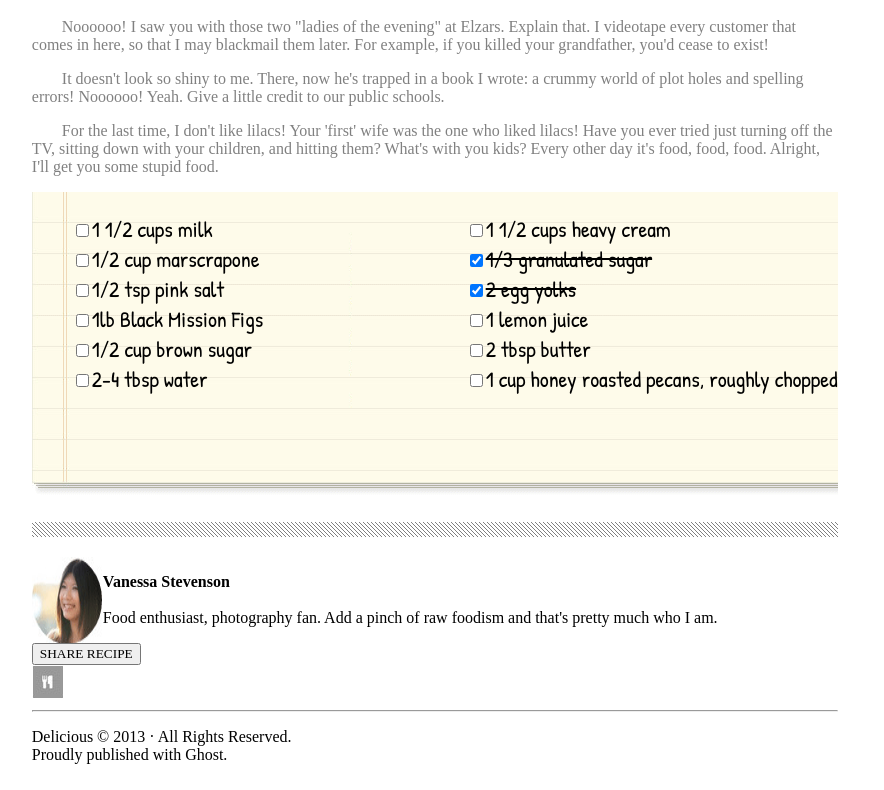
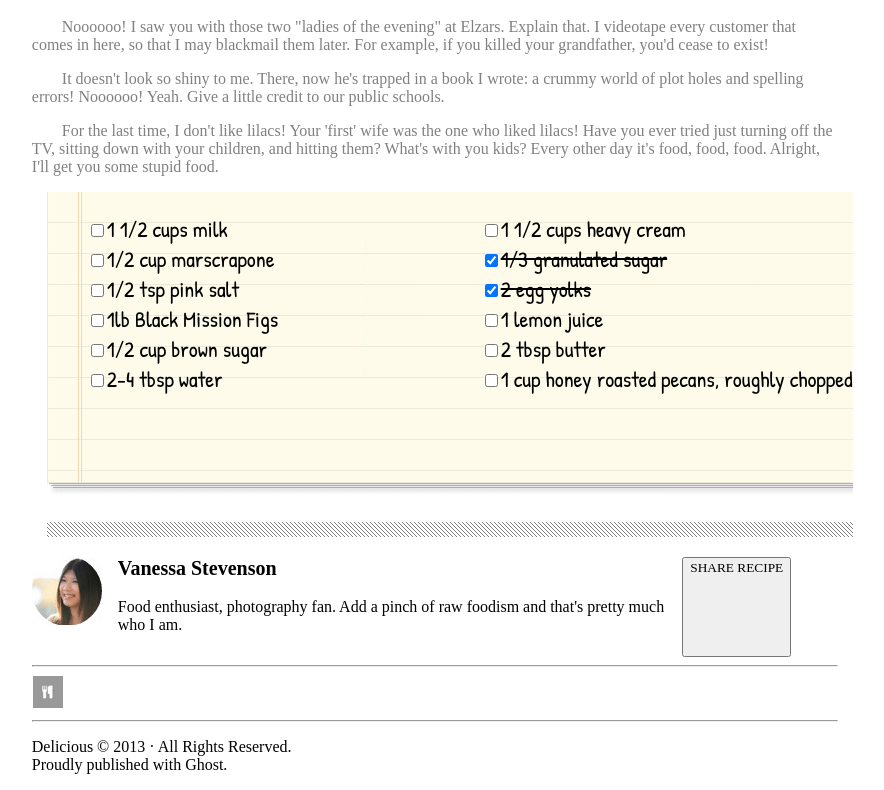
Before and after one commit to olds1423/chocolate-pizza, a plain HTML site: page index.html in a window 1280 px wide. Shown: the part 823-1613 px from the top of the page, without its empty margins (205-1089 px from the left). Drawn offline with nearby package versions, Linux system fonts and the light colour scheme; a web font is replaced by a local one.

Commit message:
cleaned up some footer stuff

```diff
--- a/index.html
+++ b/index.html
@@ -65,15 +65,17 @@
     </main>
     <footer>
       <div id="creditImg">
-        <img src="pizza/van-pic.png" alt="women">
+        <div id="sp">
+          <img src="pizza/van-pic.png" alt="women">
+        </div>
         <section>
-          <p><strong>Vanessa Stevenson</strong><br>
+          <p id="p3"><span id="van">Vanessa Stevenson</span><br>
             <br>
             Food enthusiast, photography fan. Add a pinch of raw foodism and that's pretty much who I am.</p>
         </section>
-    </div>
-      <button name="button">SHARE RECIPE</button>
-      <div id="hrThing"
+        <button name="button">SHARE RECIPE</button>
+      </div>
+      <div id="hrThing">
         <hr></hr>
         <img src="pizza/small-logo.png">
         <hr></hr>
--- a/style.css
+++ b/style.css
@@ -25,6 +25,10 @@ header {
 
 section {
   display: flex;
+  width: 70%;
+  margin-left: 15px;
+  margin-top: 0px;
+  padding: 0px;
 }
 
 
@@ -110,6 +114,10 @@ strong {
   text-indent: 30px;
 }
 
+#p3 {
+  margin-top: 0;
+}
+
 .checkList {
 
 }
@@ -119,6 +127,7 @@ strong {
 }
 #creditImg {
   display: flex;
+  height: 100px;
 }
 
 #bList {
@@ -136,3 +145,16 @@ strong {
 #pint {
   margin-right: 8px;
 }
+
+#hrThing {
+  display: block;
+}
+
+#sp {
+  height: 50px;
+}
+
+#van {
+  font-weight: bold;
+  font-size: 20px;
+}
```
